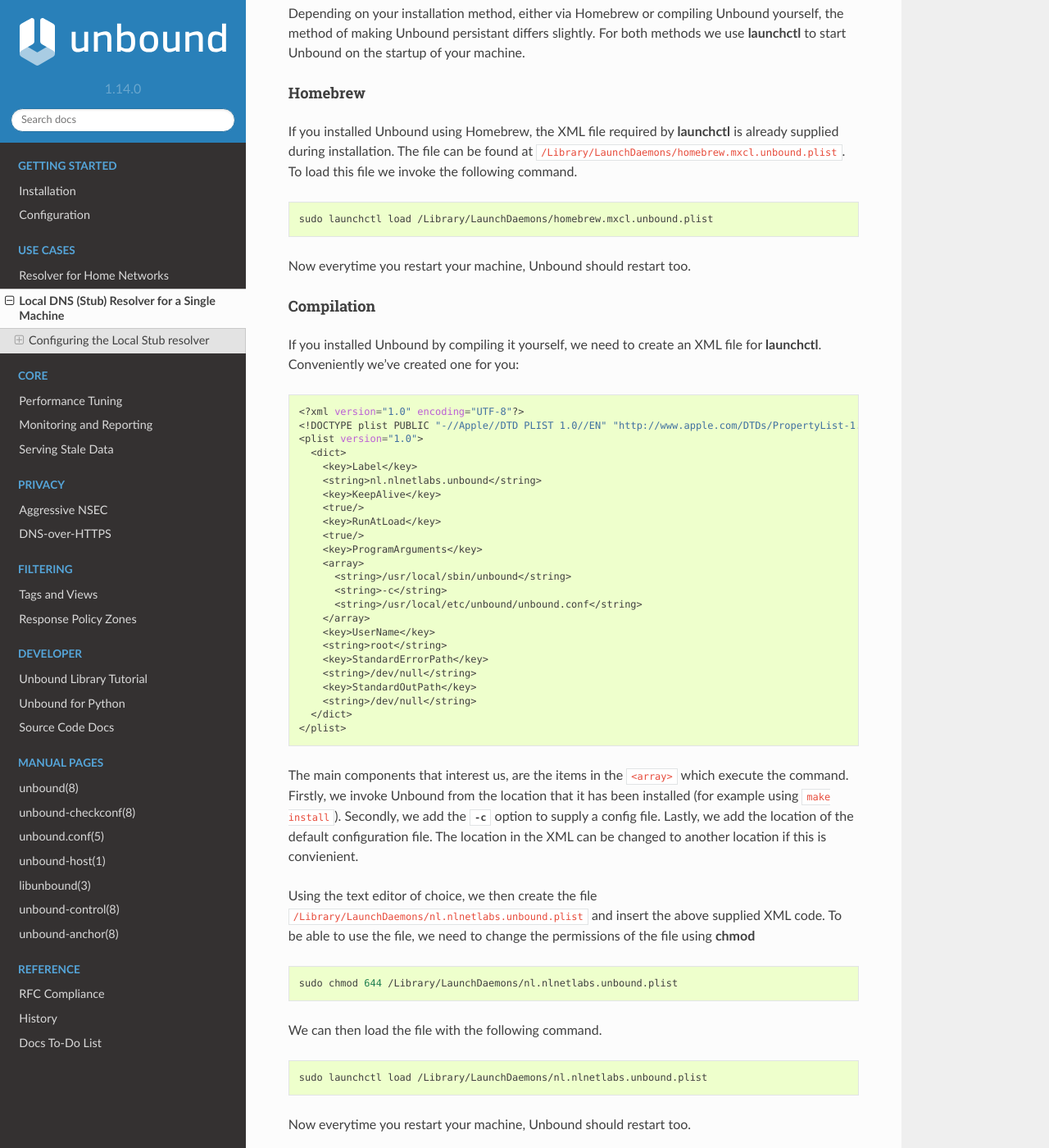
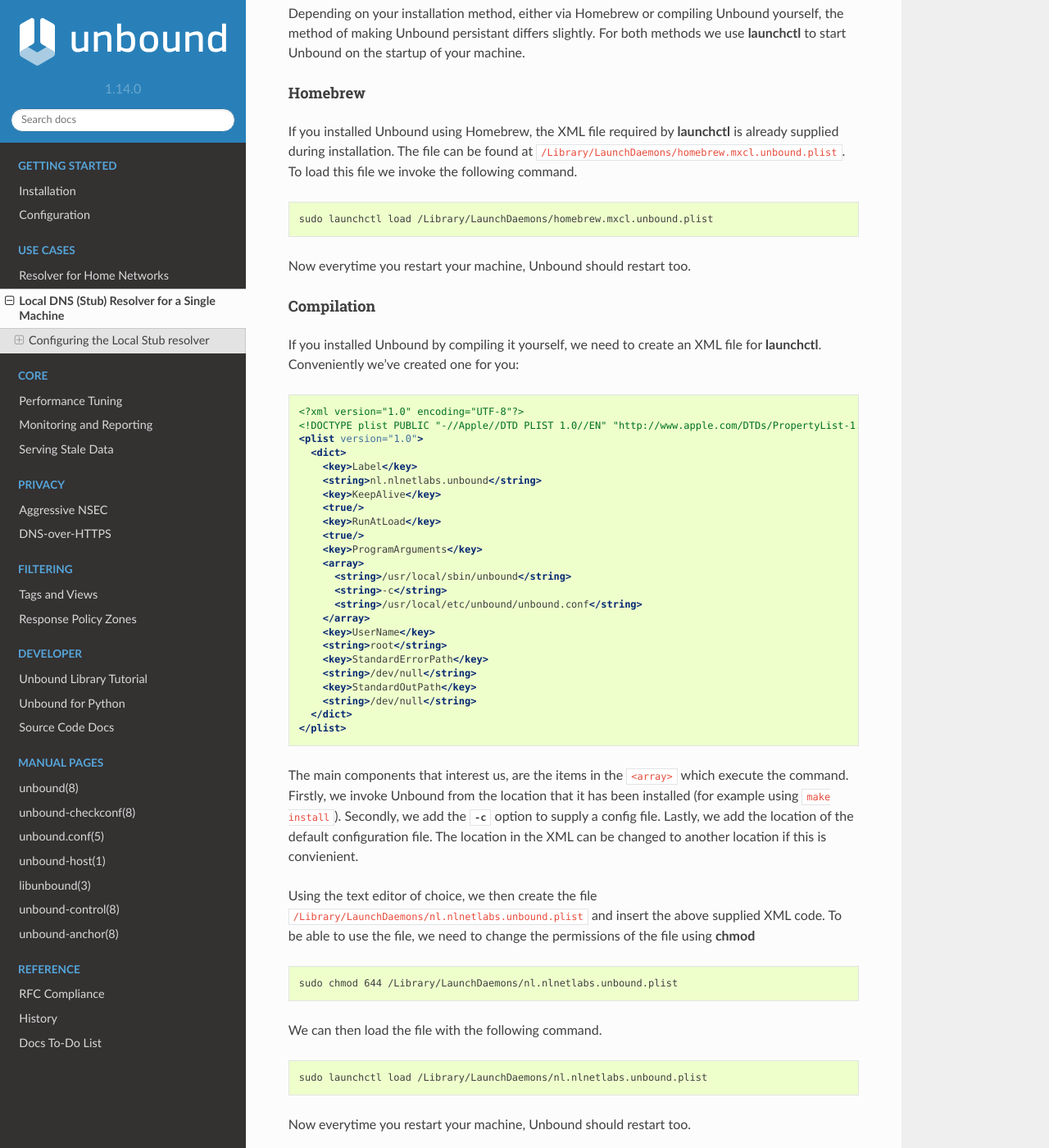
Before and after one commit to NLnetLabs/unbound-manual, a Sphinx documentation site: the page built from source/use-cases/local-stub.rst, in a window 1280 px wide and 1400 px high, scrolled down 2994 px. Shown: the whole window at 82% size. Built offline with Sphinx 7.4.7 and the Read the Docs theme 2.0.0, drawn with Linux system fonts in a browser that asks for light colours; some of the changed text lies outside the part shown.

Commit message:
code highlighting

```diff
--- a/source/use-cases/local-stub.rst
+++ b/source/use-cases/local-stub.rst
@@ -23,7 +23,7 @@
 For configuring Unbound we need to make sure we have Unbound installed. An easy
 test is by asking the verison number.
 
-.. code-block:: bash
+.. code-block:: text
 
 	unbound -V
 
@@ -56,14 +56,14 @@
 the responses we get to our DNS queries. With your favourite text editor (e.g.
 :command:`nano`) we can modify the file:
 
-.. code-block:: bash
+.. code-block:: text
 
 	nano /etc/systemd/resolved.conf
 
 Here, under there ``[Resolve]`` header we add (or rather, enable by removing the
 "#") the options:
 
-.. code-block:: bash
+.. code-block:: text
 
 	[Resolve]
 	DNS=127.0.0.1
@@ -79,7 +79,7 @@
 
 With this file modified, we can restart using this configuration with:
 
-.. code-block:: bash
+.. code-block:: text
 
 	systemctl restart systemd-resolved
 
@@ -88,7 +88,7 @@
 server should give the same result as specifying it did above (with
 ``@127.0.0.1``).
 
-.. code-block:: bash
+.. code-block:: text
 
 	dig example.com
 
@@ -100,14 +100,14 @@
 default is correctly set to be Unbound, the entry will be the IP address of the
 Unbound instance you configured (in this case ``127.0.0.1``):
 
-.. code-block:: bash
+.. code-block:: text
 
 	;; SERVER: 127.0.0.1#53(127.0.0.1)
 
 Note that the "SERVER" section in the output from :command:`dig` should also
 contain the local IP address of our server.
 
-.. code-block:: bash
+.. code-block:: text
 
 	;; SERVER: 127.0.0.1#53(127.0.0.1)
 
@@ -123,7 +123,7 @@
 When used for DNS, it will show you all the configured resolvers though we are
 only interested in the first.
 
-.. code-block:: bash
+.. code-block:: text
 
 	scutil --dns
 
@@ -150,7 +150,7 @@
 
 Once the IP address is added we can test our Unbound instance (assuming it's running)  with :command:`dig`. Note that the Unbound instance cannot be reached before it has been added in the DNS tab in System Preferences.
 
-.. code-block:: bash
+.. code-block:: text
 
 	dig example.com @127.0.0.1
 
@@ -169,7 +169,7 @@
 found at ``/Library/LaunchDaemons/homebrew.mxcl.unbound.plist``. To load this
 file we invoke the following command.
 
-.. code-block:: bash
+.. code-block:: text
 
 	sudo launchctl load /Library/LaunchDaemons/homebrew.mxcl.unbound.plist
 
@@ -183,7 +183,7 @@
 
 .. zet XML in unbound/contrib (contributed code)
 
-.. code-block:: bash
+.. code-block:: xml
 
 	<?xml version="1.0" encoding="UTF-8"?>
 	<!DOCTYPE plist PUBLIC "-//Apple//DTD PLIST 1.0//EN" "http://www.apple.com/DTDs/PropertyList-1.0.dtd">
@@ -222,13 +222,13 @@
 supplied XML code. To be able to use the file, we need to change the permissions
 of the file using :command:`chmod`
 
-.. code-block:: bash
+.. code-block:: text
 
 	sudo chmod 644 /Library/LaunchDaemons/nl.nlnetlabs.unbound.plist
 
 We can then load the file with the following command.
 
-.. code-block:: bash
+.. code-block:: text
 
 	sudo launchctl load /Library/LaunchDaemons/nl.nlnetlabs.unbound.plist
 
```
